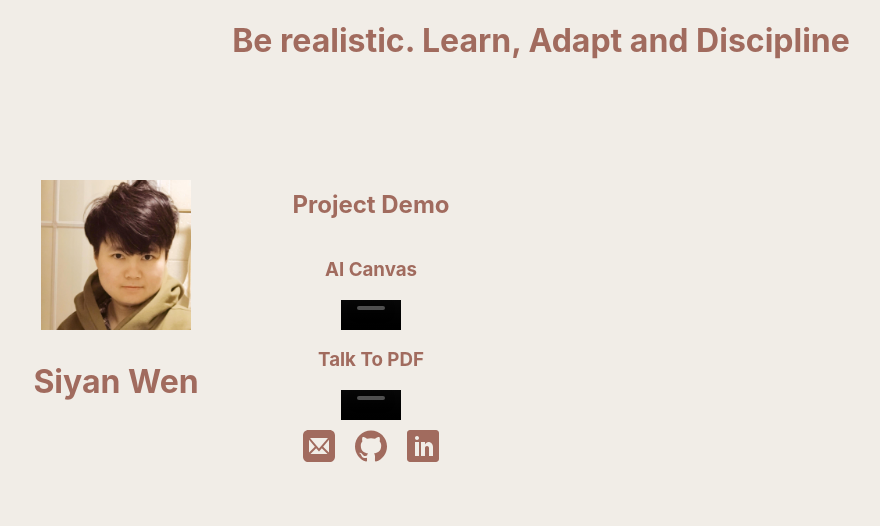
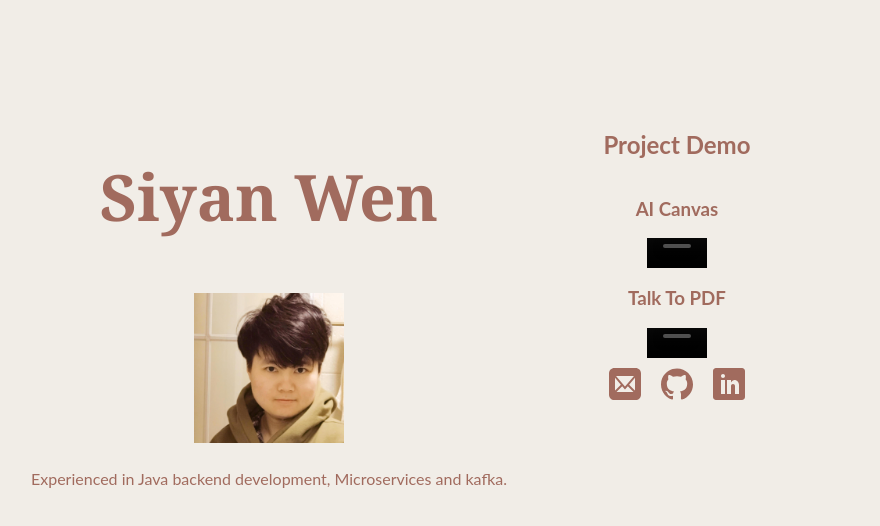
Before and after one commit to SiyanWen/portfolio, a React (Create React App) app: page / in a window 1280 px wide. Shown: the top 526 px of the page, without its empty margins (99-979 px from the left). Built offline with nearby package versions, Linux system fonts and the light colour scheme; grey boxes are pictures that could not be loaded.

Commit message:
font change

```diff
--- a/public/index.html
+++ b/public/index.html
@@ -2,7 +2,7 @@
 <html lang="en">
   <head>
     <meta charset="utf-8" />
-    <link rel="icon" type="image/svg+xml" href="/icons/bawen.svg"/>
+    <link rel="icon" type="image/svg+xml" href="/icons/icon_2.svg"/>
     <meta name="viewport" content="width=device-width, initial-scale=1" />
     <meta name="theme-color" content="#000000" />
     <meta
--- a/src/App.js
+++ b/src/App.js
@@ -8,7 +8,7 @@
 function App() {
   return (
     <Fragment >
-     <Heading>Be realistic. Learn, Adapt and Discipline</Heading>
+
     <div className="App" style={{ padding:"0px 20px 0px 20px" }}>
 
     <Tab1 />
--- a/src/components/Tab1.js
+++ b/src/components/Tab1.js
@@ -7,13 +7,16 @@
   return (
     <div  >
       <div class="responsive" >
+
         <div class="container">
+          <h1 class="bigH1">Siyan Wen</h1>
           <img
           src="other/profile.jpg"
           alt="profile"
           style={{width:'150px'}}
+
         />
-        <h1>Siyan Wen</h1>
+        <p>Experienced in Java backend development, Microservices and kafka. </p>
         </div>
 
         <div class="container" >
--- a/src/index.css
+++ b/src/index.css
@@ -1,6 +1,6 @@
 body {
   margin: 0;
-  font-family: -apple-system, BlinkMacSystemFont, 'Segoe UI', 'Roboto', 'Oxygen',
+  font-family: "Lato", "Montserrat", "Helvetica Neue", Arial, -apple-system, BlinkMacSystemFont, 'Segoe UI', 'Roboto', 'Oxygen',
     'Ubuntu', 'Cantarell', 'Fira Sans', 'Droid Sans', 'Helvetica Neue',
     sans-serif;
   -webkit-font-smoothing: antialiased;
@@ -23,6 +23,13 @@
   text-align: center;
 }
 
+h1 {
+  font-family: "Playfair Display", "Georgia", serif;
+}
+.bigH1 {
+  font-size: 4em;
+}
+
 @font-face {
   font-family: 'ShadeBlue';
   src: url('./fonts/ShadeBlue-2OozX.ttf') format('truetype');
```
Also changed, not shown: public/icons/icon.svg (added), public/icons/icon_2.svg (added).
